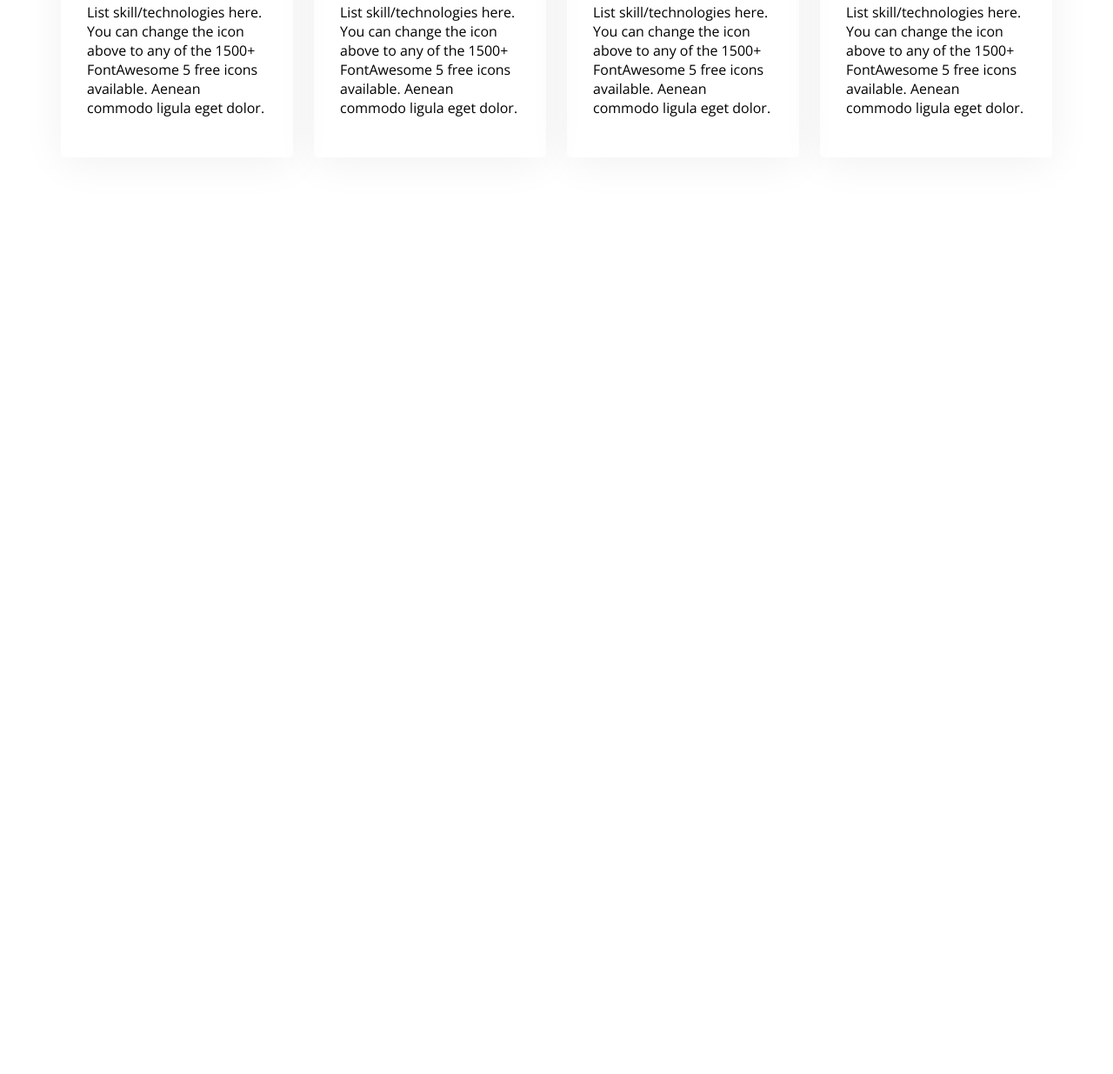
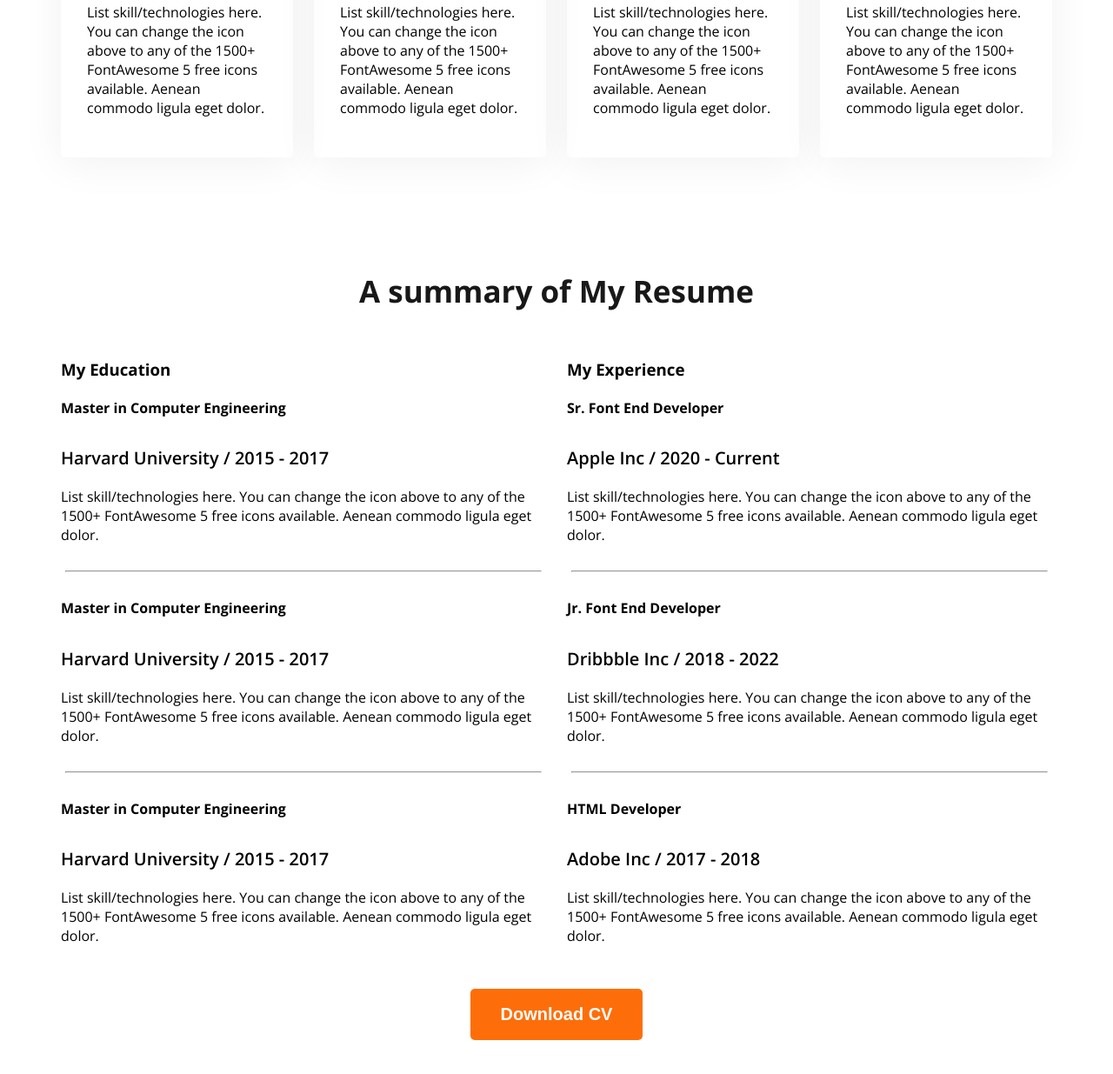
Before and after one commit to Rukshanaafrin/web-dev-portfolio, a plain HTML site: page index.html in a window 1280 px wide. Shown: the part 2054-3289 px from the top of the page at 87% size. Before the commit the page ends 2365 px from the top, so only its background shows below. Drawn offline with nearby package versions, Linux system fonts and the light colour scheme.

Commit message:
added the all resume

```diff
--- a/index.html
+++ b/index.html
@@ -95,6 +95,55 @@
                  </div>
               </div>
           </section>
+
+          <!-- resume -->
+           <section class="resume">
+            <h3 class="section-title text-center">A summary of My Resume</h3>
+            <div class="resume-container">
+                <!-- .resume-column*2>h3.resume-column-title+.experience*3>h4.experience-title+h5.experience-sub-title+.experience-description -->
+                 <div class="resume-column">
+                    <h3 class="resume-column-title">My Education</h3>
+                    <div class="experience">
+                        <h4 class="experience-title">Master in Computer Engineering</h4>
+                        <h5 class="experience-sub-title">Harvard University / 2015 - 2017</h5>
+                        <div class="experience-description">List skill/technologies here. You can change the icon above to any of the 1500+ FontAwesome 5 free icons available. Aenean commodo ligula eget dolor.</div>
+                    </div>
+                    <hr>
+                    <div class="experience">
+                        <h4 class="experience-title">Master in Computer Engineering</h4>
+                        <h5 class="experience-sub-title">Harvard University / 2015 - 2017</h5>
+                        <div class="experience-description">List skill/technologies here. You can change the icon above to any of the 1500+ FontAwesome 5 free icons available. Aenean commodo ligula eget dolor.</div>
+                    </div>
+                    <hr>
+                    <div class="experience">
+                        <h4 class="experience-title">Master in Computer Engineering</h4>
+                        <h5 class="experience-sub-title">Harvard University / 2015 - 2017</h5>
+                        <div class="experience-description">List skill/technologies here. You can change the icon above to any of the 1500+ FontAwesome 5 free icons available. Aenean commodo ligula eget dolor.</div>
+                    </div>
+                 </div>
+                 <div class="resume-column">
+                    <h3 class="resume-column-title">My Experience</h3>
+                    <div class="experience">
+                        <h4 class="experience-title">Sr. Font End Developer</h4>
+                        <h5 class="experience-sub-title">Apple Inc / 2020 - Current</h5>
+                        <div class="experience-description">List skill/technologies here. You can change the icon above to any of the 1500+ FontAwesome 5 free icons available. Aenean commodo ligula eget dolor.</div>
+                    </div>
+                    <hr>
+                    <div class="experience">
+                        <h4 class="experience-title">Jr. Font End Developer</h4>
+                        <h5 class="experience-sub-title">Dribbble Inc / 2018 - 2022</h5>
+                        <div class="experience-description">List skill/technologies here. You can change the icon above to any of the 1500+ FontAwesome 5 free icons available. Aenean commodo ligula eget dolor.</div>
+                    </div>
+                    <hr>
+                    <div class="experience">
+                        <h4 class="experience-title">HTML Developer</h4>
+                        <h5 class="experience-sub-title">Adobe Inc / 2017 - 2018</h5>
+                        <div class="experience-description">List skill/technologies here. You can change the icon above to any of the 1500+ FontAwesome 5 free icons available. Aenean commodo ligula eget dolor.</div>
+                    </div>
+                 </div>
+            </div>
+            <div class="text-center resume-download-CV"><button class="btn-primary">Download CV</button></div>
+           </section>
     </main>
     <footer>
 
--- a/styles/portfolio.css
+++ b/styles/portfolio.css
@@ -144,3 +144,27 @@ main section{
     border-radius: 5px;
     box-shadow: 0px 6px 50px 0px rgb(0, 0, 0, 0.06);
 }
+
+/* resume section style */
+.resume-container{
+    display: flex;
+    gap: 24px;
+}
+
+.experience-sub-title{
+    font-size: 20px;
+    font-weight: 600;
+    margin-bottom: 20px;
+}
+
+.experience-description .experience-subtitle{
+    color: #757575;
+}
+
+.resume hr{
+    margin: 30px 5px;
+}
+
+.resume-download-CV{
+    margin-top: 50px;
+}
```
